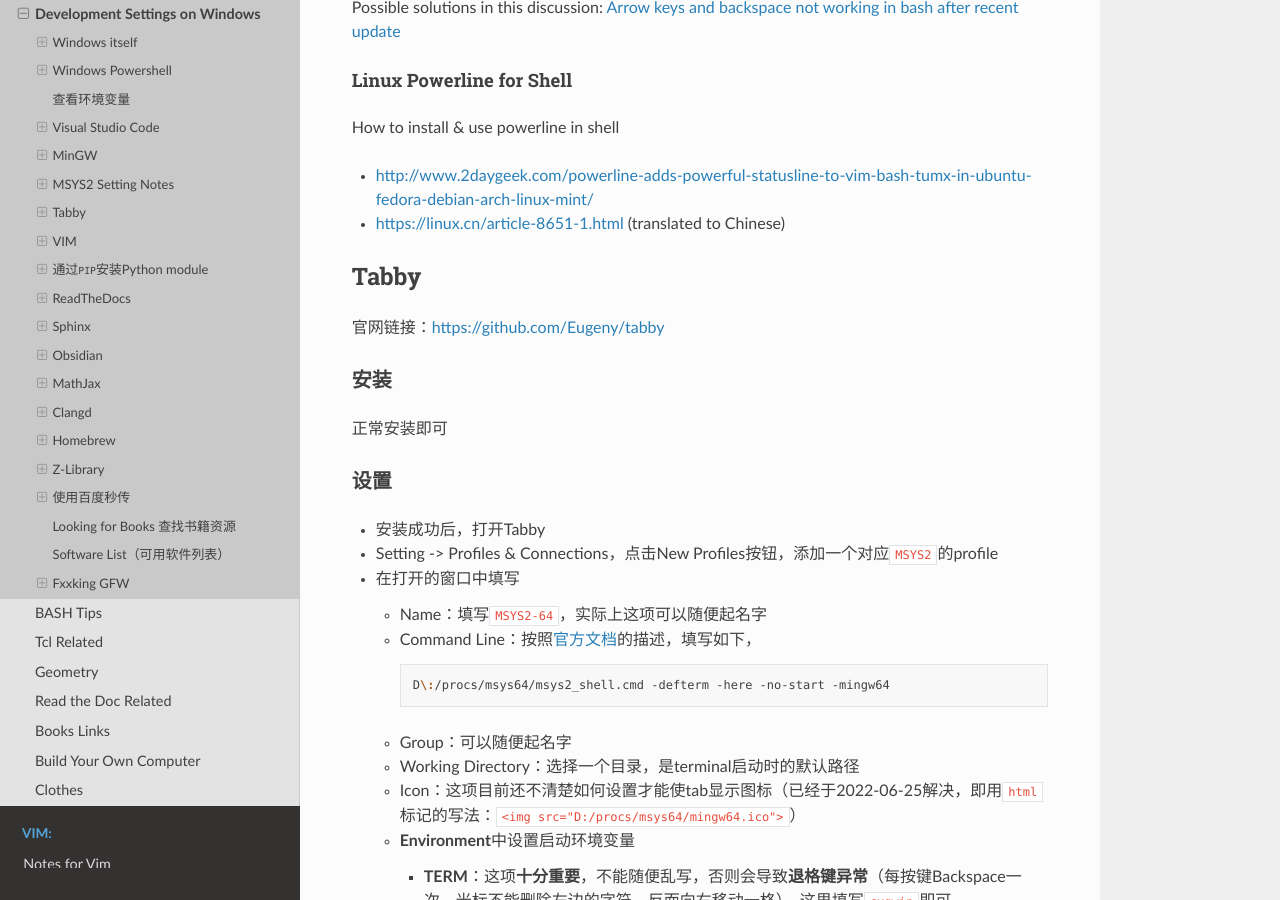
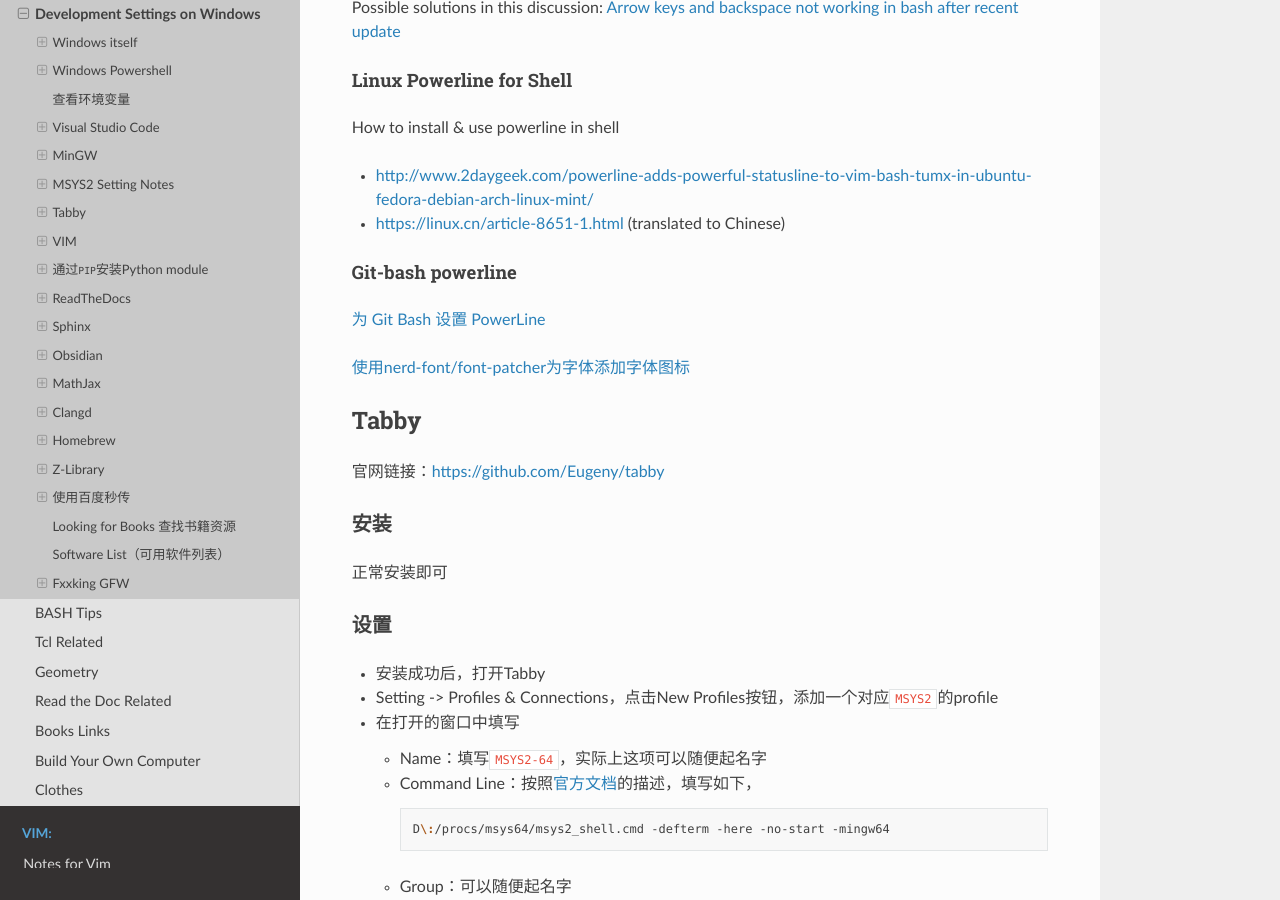
Before and after one commit to Pyrad/pyradnotes, a Sphinx documentation site: the page built from source/Notes/WinDevEnvSetup.md, in a window 1280 px wide and 900 px high, scrolled down 18522 px. Built offline with Sphinx 7.4.7 and the Read the Docs theme 2.0.0, drawn with Linux system fonts in a browser that asks for light colours.

Commit message:
Note Git-bash powerline

```diff
--- a/source/Notes/WinDevEnvSetup.md
+++ b/source/Notes/WinDevEnvSetup.md
@@ -961,6 +961,11 @@
 -   [http://www.2daygeek.com/powerline-adds-powerful-statusline-to-vim-bash-tumx-in-ubuntu-fedora-debian-arch-linux-mint/](http://www.2daygeek.com/powerline-adds-powerful-statusline-to-vim-bash-tumx-in-ubuntu-fedora-debian-arch-linux-mint/)
 -   [https://linux.cn/article-8651-1.html](https://linux.cn/article-8651-1.html) (translated to Chinese)
 
+#### Git-bash powerline
+
+[为 Git Bash 设置 PowerLine](https://zhuanlan.zhihu.com/p/402739037)
+
+[使用nerd-font/font-patcher为字体添加字体图标](https://zhuanlan.zhihu.com/p/150097941)
 
 
 ## Tabby
```
